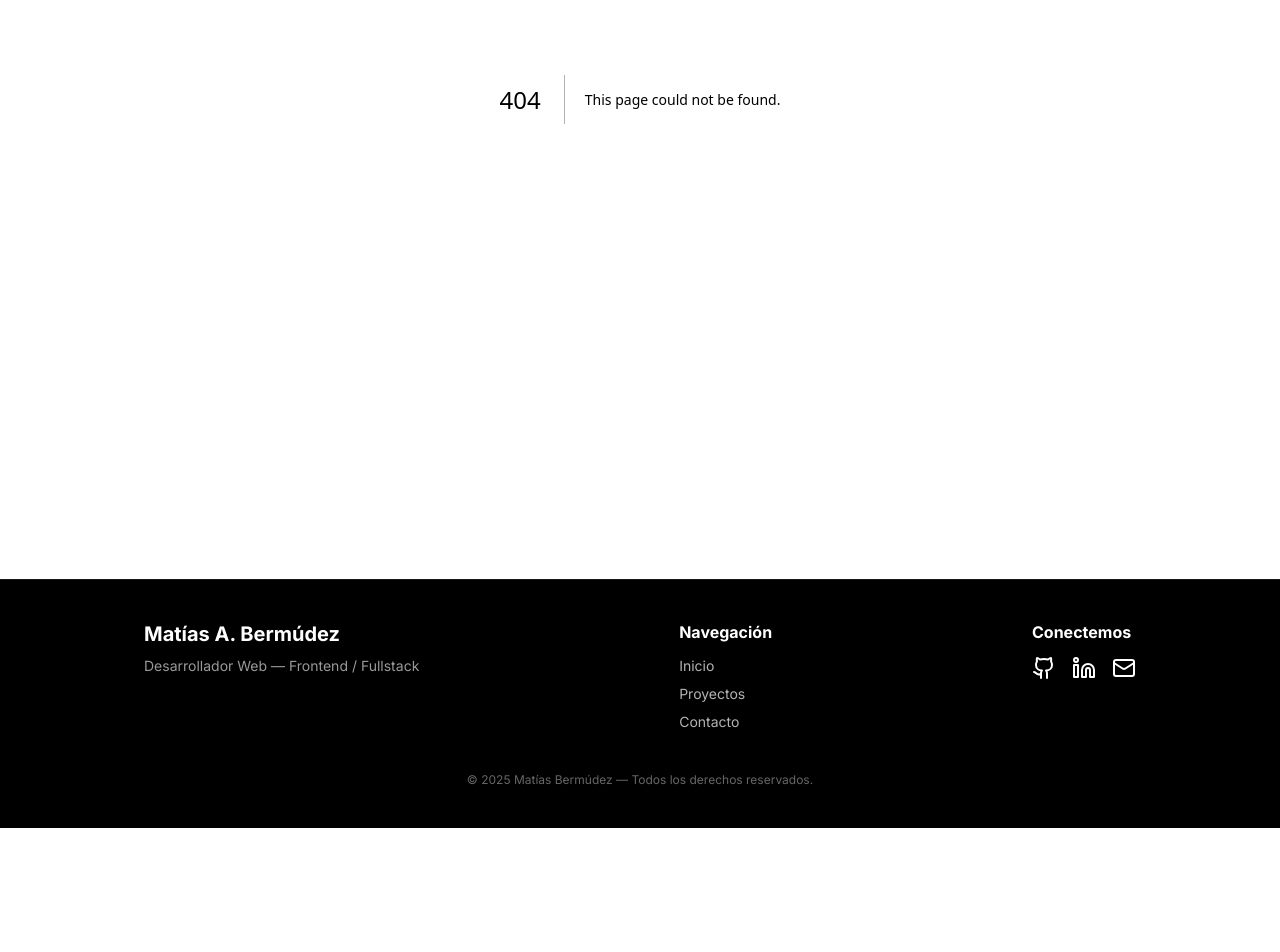
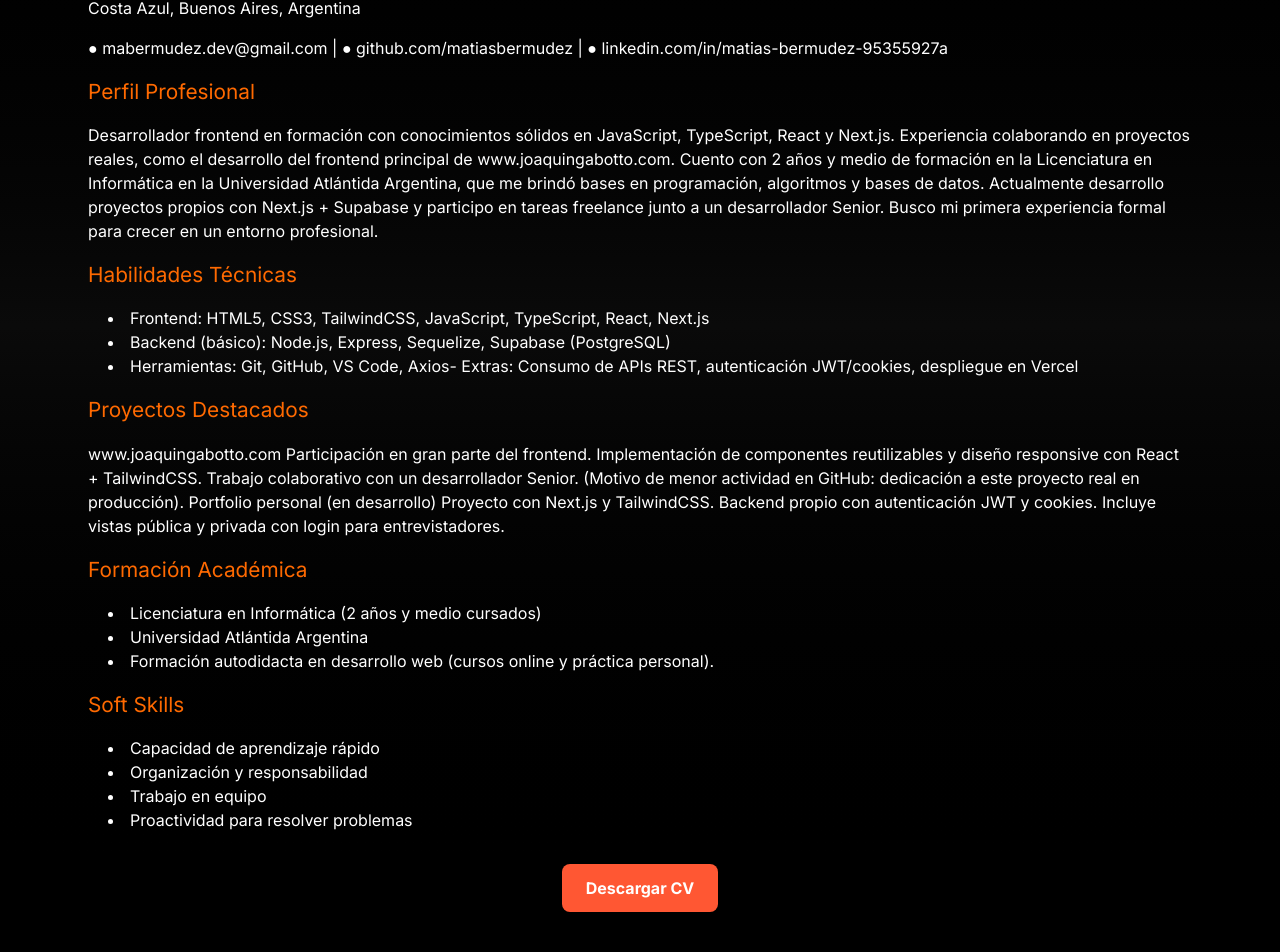
Before and after one commit to matiasbermudez/portfolio2-front, a Next.js app: page /cv in a window 1280 px wide. Before the commit this address had no page. Shown: the part 398-1350 px from the top of the page. Before the commit the page ends 1226 px from the top, so only its background shows below. Built offline with nearby package versions, Linux system fonts and the light colour scheme.

Commit message:
agregado de CV

```diff
--- a/src/app/components/headerComp.tsx
+++ b/src/app/components/headerComp.tsx
@@ -8,6 +8,9 @@ import { motion, AnimatePresence } from "framer-motion";
 export const HeaderComp = () => {
   const [isActive, setIsActive] = useState(false);
   const MotionLink = motion(Link);
+  const madeClick = () => {
+    setIsActive(false);
+  }
   return (
     <header className="flex flex-col  items-start  w-full px-4 py-2 md:flex-row md:items-center md:justify-between
                       sticky  z-999999 top-0 bg-opacity-50 bg-black/90">
@@ -78,6 +81,7 @@ export const HeaderComp = () => {
                   whileHover={{ scale: 1.1, color: "#FF5733" }}
                   whileTap={{ scale: 0.95 }}
                   transition={{ type: "spring", stiffness: 300, damping: 20 }}
+                  onClick={madeClick}
                 >
                   {item.name}
                 </MotionLink>
--- a/src/app/constants/constants.ts
+++ b/src/app/constants/constants.ts
@@ -31,6 +31,10 @@ export const MenuItems: MenuItemInterface[] = [
     {
         name: "Sobre mí",
         href: "/sobre-mi"
+    },
+     {
+        name: "CV",
+        href: "/cv"
     },
     {
         name: "Proyectos",
--- /dev/null
+++ b/src/app/cv/page.tsx
@@ -0,0 +1,69 @@
+"use client"
+import { motion } from "framer-motion";
+
+export default function CVPage() {
+    return (
+        <div className="w-full bg-gradient-to-b from-black via-neutral-950 to-black">
+            <div className="max-w-6xl mx-auto px-6  ">
+                <h1 className="text-center text-[2.5rem] font-semibold tracking-tight mt-10">Perfil profesional</h1>
+                <div className="mx-auto mt-4 w-12 h-[1px] bg-[#FF5733]/70" />
+                <h2 className="text-center text-[1.2rem] text-white/60 mt-2">Experiencia, proyectos y forma de trabajo</h2>
+                <section className="text-center sm:text-start flex flex-col gap-4 mt-8">
+
+                    <h2 className=" text-[#FF5733] text-[2rem]">Matías Alejandro Bermúdez</h2>
+                    <h3 className=" text-orange-500 text-[1.3rem]">Frontend Developer (Jr)</h3>
+                    <p>Costa Azul, Buenos Aires, Argentina</p>
+                    <p> <a href="mailto:mabermudez.dev@gmail.com" className="hover:text-[#FF5733] hover:text-[1.01rem]"> ● mabermudez.dev@gmail.com</a> |
+                        <a href="https://www.github.com/matiasbermudez" target="_blank" className="hover:text-[#FF5733] hover:text-[1.01rem]" > ● github.com/matiasbermudez</a> |
+                        <a href="https://www.linkedin.com/in/matias-bermudez-95355927a" target="_blank" className="hover:text-[#FF5733] hover:text-[1.01rem]"> ● linkedin.com/in/matias-bermudez-95355927a</a>
+                    </p>
+                    <h3 className=" text-orange-500 text-[1.3rem]">Perfil Profesional</h3>
+                    <p>Desarrollador frontend en formación con conocimientos sólidos en JavaScript, TypeScript, React y Next.js.
+                        Experiencia colaborando en proyectos reales, como el desarrollo del frontend principal de www.joaquingabotto.com.
+                        Cuento con 2 años y medio de formación en la Licenciatura en Informática en la Universidad Atlántida Argentina, que
+                        me brindó bases en programación, algoritmos y bases de datos. Actualmente desarrollo proyectos propios con Next.js
+                        + Supabase y participo en tareas freelance junto a un desarrollador Senior. Busco mi primera experiencia formal para
+                        crecer en un entorno profesional.</p>
+                    <h3 className=" text-orange-500 text-[1.3rem]">Habilidades Técnicas</h3>
+                    <ul className="list-disc list-inside ml-5">
+                        <li>Frontend: HTML5, CSS3, TailwindCSS, JavaScript, TypeScript, React, Next.js</li>
+                        <li>Backend (básico): Node.js, Express, Sequelize, Supabase (PostgreSQL)</li>
+                        <li>Herramientas: Git, GitHub, VS Code, Axios- Extras: Consumo de APIs REST, autenticación JWT/cookies, despliegue en Vercel</li>
+                    </ul>
+                    <h3 className=" text-orange-500 text-[1.3rem]"> Proyectos Destacados </h3>
+
+                    <p>www.joaquingabotto.com Participación en gran parte del frontend. Implementación de componentes reutilizables y
+                        diseño responsive con React + TailwindCSS. Trabajo colaborativo con un desarrollador Senior. (Motivo de menor
+                        actividad en GitHub: dedicación a este proyecto real en producción).
+                        Portfolio personal (en desarrollo) Proyecto con Next.js y TailwindCSS. Backend propio con autenticación JWT y
+                        cookies. Incluye vistas pública y privada con login para entrevistadores.</p>
+                    <h3 className=" text-orange-500 text-[1.3rem]">Formación Académica</h3>
+                    <ul className="list-disc list-inside ml-5">
+                        <li> Licenciatura en Informática (2 años y medio cursados) </li>
+                        <li>Universidad Atlántida Argentina</li>
+                        <li>Formación autodidacta en desarrollo web (cursos online y práctica personal).</li>
+                    </ul>
+
+                    <h3 className=" text-orange-500 text-[1.3rem]">Soft Skills</h3>
+                    <ul className="list-disc list-inside ml-5">
+                        <li>Capacidad de aprendizaje rápido</li>
+                        <li>Organización y responsabilidad</li>
+                        <li>Trabajo en equipo</li>
+                        <li>Proactividad para resolver problemas</li>
+                    </ul>
+                </section>
+                <div className="flex justify-center">
+                    <motion.a
+                        href="/MatiasBermudezCV.pdf"
+                        whileHover={{ scale: 1.1 }}
+                        whileTap={{ scale: 0.95 }}
+                        className="mt-8 px-6 py-3 bg-[#FF5733] rounded-lg text-white font-semibold"
+                        download
+                    >
+                        Descargar CV
+                    </motion.a>
+                </div>
+            </div>
+        </div>
+    )
+}
--- a/src/app/sobre-mi/page.tsx
+++ b/src/app/sobre-mi/page.tsx
@@ -1,4 +1,7 @@
+'use client'
+import { motion } from "framer-motion";
 import TimeLineComp from "../components/timeLineComp"
+
 export default function About() {
 
     return (
@@ -45,8 +48,20 @@ export default function About() {
       <li>Valoro el feedback y el aprendizaje continuo</li>
       <li>No busco soluciones mágicas</li>
     </ul>
+
   </section>
 
+<div className="flex justify-center">
+  <motion.a
+        href="/MatiasBermudezCV.pdf"
+        whileHover={{ scale: 1.1 }}
+        whileTap={{ scale: 0.95 }}
+        className="mt-8 px-6 py-3 bg-[#FF5733] rounded-lg text-white font-semibold"
+        download
+      >
+        Descargar CV
+      </motion.a>
+</div>
 </div>
 
     )
```
Also changed, not shown: 1 other file (tests, documents, lock files or other folders).
